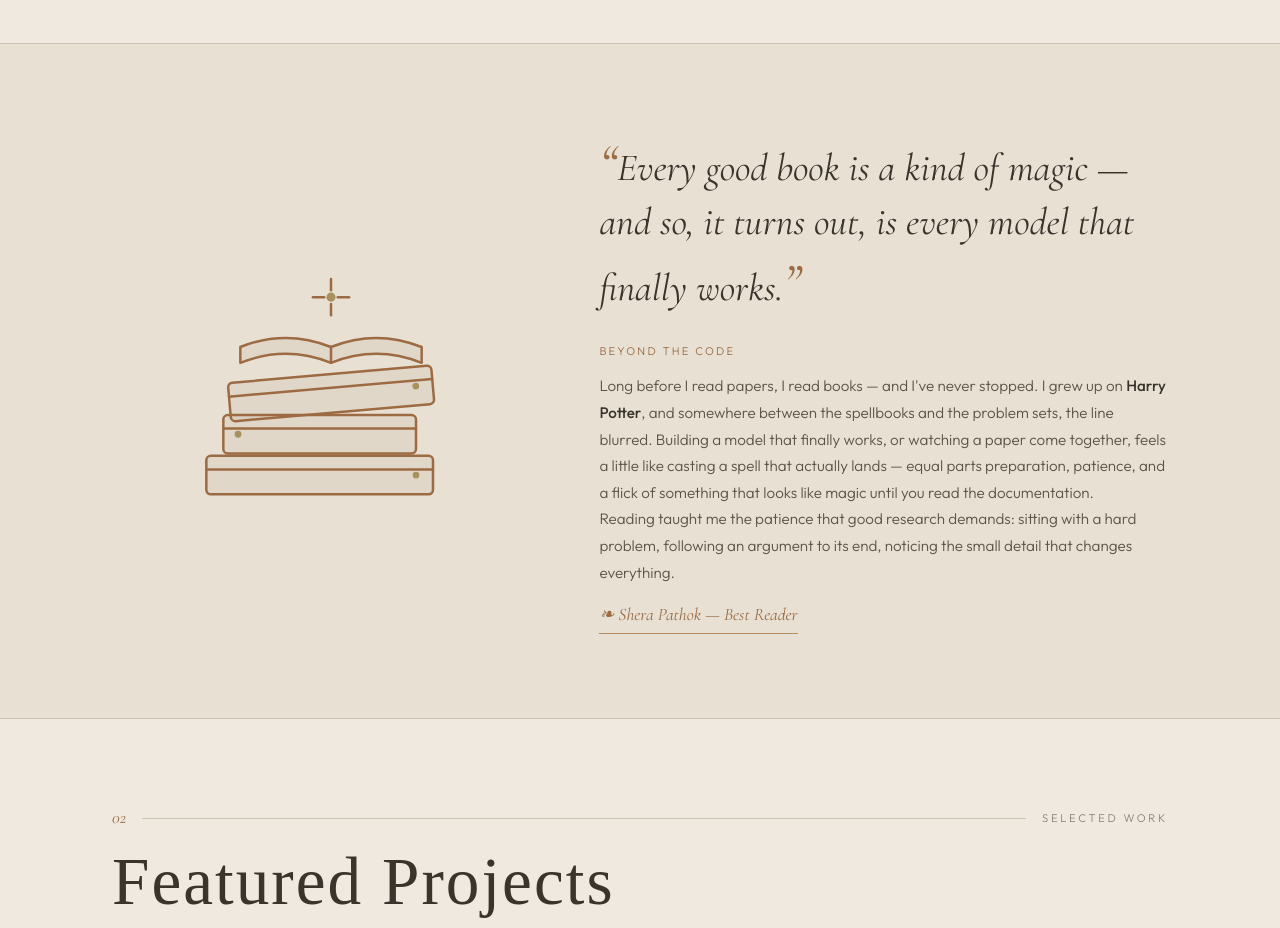
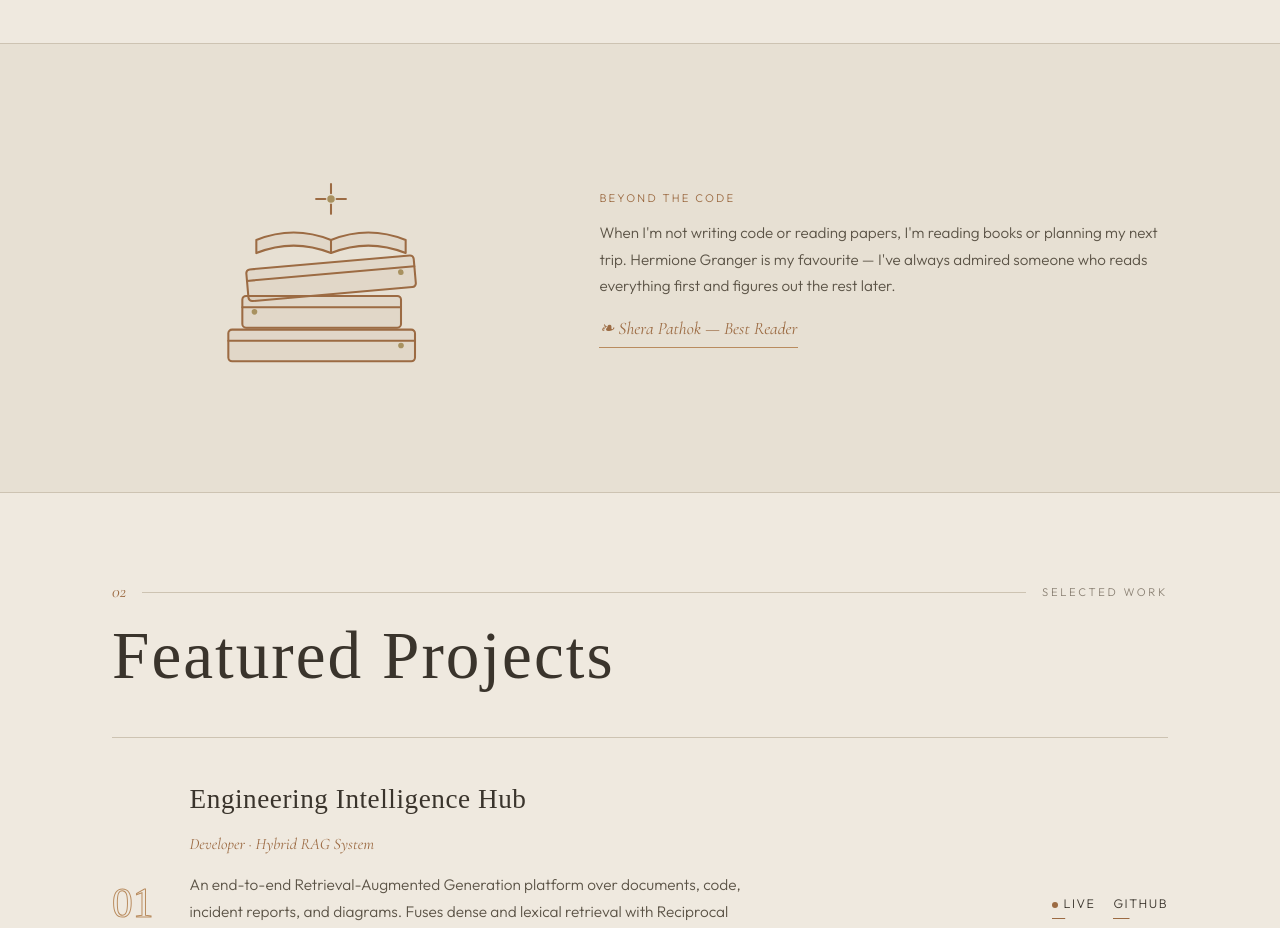
Before and after one commit to Jerinanan27/Jerinanan27.github.io, a plain HTML site: page index.html in a window 1280 px wide. Shown: the part 1460-2388 px from the top of the page. Drawn offline with nearby package versions, Linux system fonts and the light colour scheme; a web font is replaced by a local one.

Commit message:
Modify styles for reading and book illustration
Updated styles for reading section and book illustration.

```diff
--- a/index.html
+++ b/index.html
@@ -90,8 +90,8 @@
   .meta-card dd{font-family:'Cormorant Garamond',serif;font-size:1.05rem;color:var(--ink);text-align:right}
 
   .reading{background:var(--paper-2);border-top:1px solid var(--line);border-bottom:1px solid var(--line)}
-  .reading .wrap{display:grid;grid-template-columns:1fr 1.3fr;gap:50px;align-items:center}
-  @media(max-width:820px){.reading .wrap{grid-template-columns:1fr;gap:28px}}
+  .reading .wrap{display:grid;grid-template-columns:1fr 1.3fr;gap:50px;align-items:center;padding-top:28px;padding-bottom:28px}
+  @media(max-width:820px){.reading .wrap{grid-template-columns:1fr;gap:20px}}
   .reading .quote{font-family:'Cormorant Garamond',serif;font-style:italic;font-size:clamp(1.6rem,4vw,2.4rem);line-height:1.3;color:var(--ink)}
   .reading .quote .mk{color:var(--accent);font-size:1.4em}
   .reading .note{font-size:.95rem;color:var(--ink-soft)}
@@ -191,7 +191,7 @@
   .award p{font-size:.9rem;color:var(--ink-soft);line-height:1.55}
 
   /* book illustration */
-  .books-illus{display:block;margin:0 auto;max-width:340px;width:100%}
+  .books-illus{display:block;margin:0 auto;max-width:280px;width:100%}
   .books-illus .stroke{fill:none;stroke:var(--accent);stroke-width:2.2;stroke-linecap:round;stroke-linejoin:round}
   .books-illus .fillsoft{fill:color-mix(in srgb,var(--accent) 8%,transparent)}
   .books-illus .dot{fill:var(--gold)}
@@ -287,10 +287,8 @@
       </svg>
     </div>
     <div class="note reveal">
-      <p class="quote" style="margin-bottom:24px"><span class="mk">&#8220;</span>Every good book is a kind of magic — and so, it turns out, is every model that finally works.<span class="mk">&#8221;</span></p>
       <span class="lbl">Beyond the Code</span>
-      <p>Long before I read papers, I read books — and I've never stopped. I grew up on <strong>Harry Potter</strong>, and somewhere between the spellbooks and the problem sets, the line blurred. Building a model that finally works, or watching a paper come together, feels a little like casting a spell that actually lands — equal parts preparation, patience, and a flick of something that looks like magic until you read the documentation.</p>
-      <p>Reading taught me the patience that good research demands: sitting with a hard problem, following an argument to its end, noticing the small detail that changes everything.</p>
+      <p>When I'm not writing code or reading papers, I'm reading books or planning my next trip. Hermione Granger is my favourite — I've always admired someone who reads everything first and figures out the rest later.</p>
       <span class="shera">&#10087; Shera Pathok — Best Reader</span>
     </div>
   </div>
```
